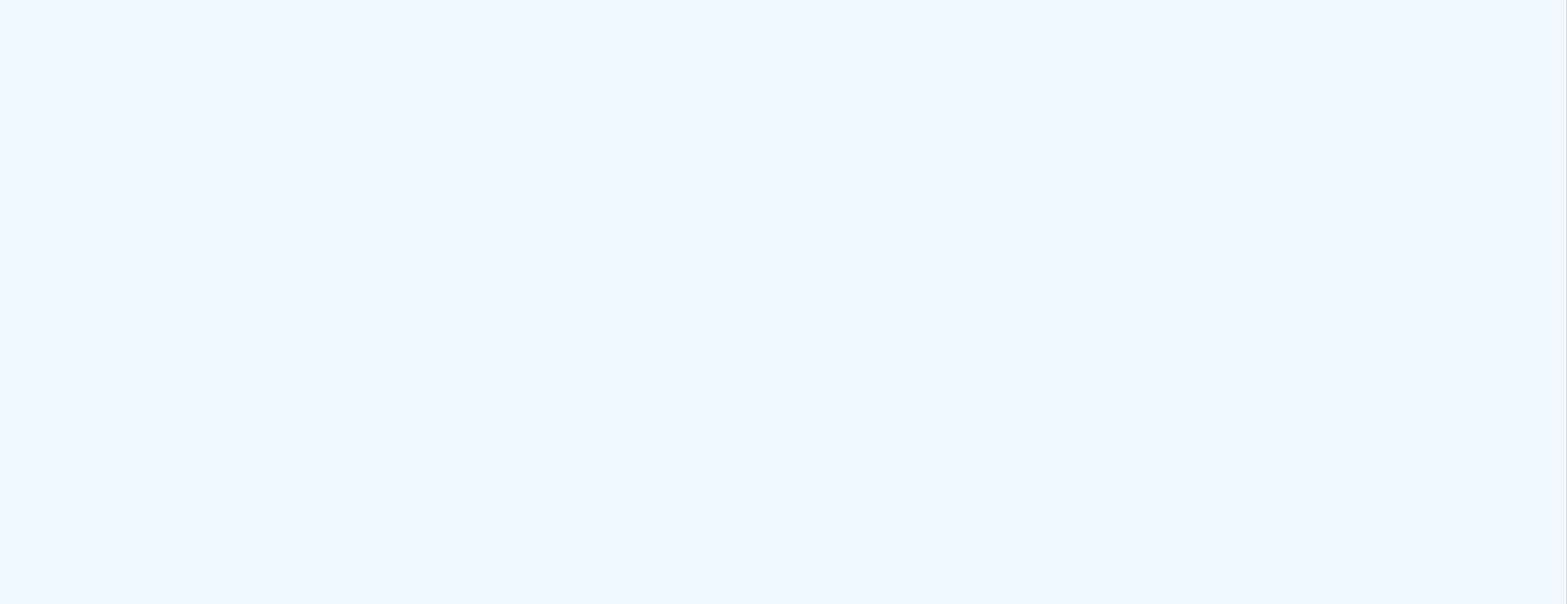
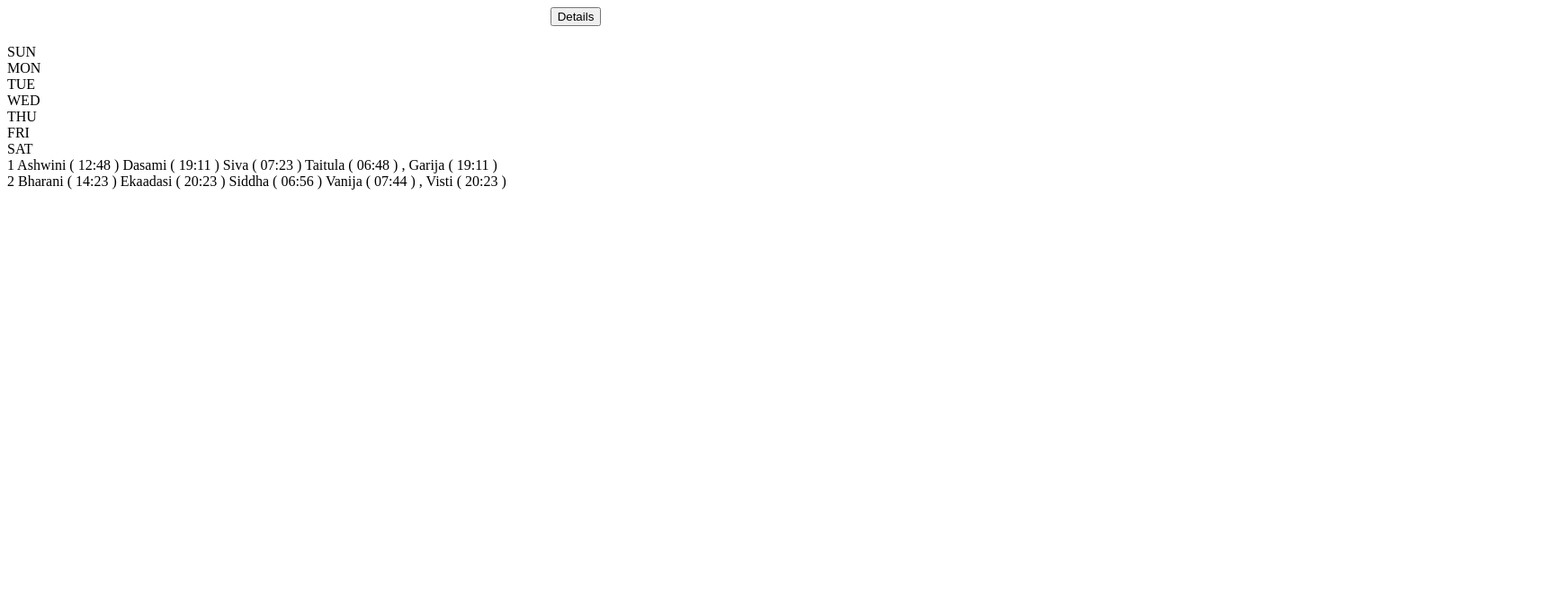
Before and after one commit to muthuvijayanelango/PanchangCalendar, a plain HTML site: page Index.html in a window 1280 px wide. Shown: the top 672 px of the page at 90% size, 1742 px wide, since content can reach past the window. Drawn offline with Linux system fonts and the light colour scheme.

Commit message:
Add files via upload

```diff
--- a/Style.css
+++ b/Style.css
@@ -1,25 +1,7 @@
 html
 {
-    scrollbar-width: normal;
-    scrollbar-color: white,grey;
+    overflow-y:scroll;
 }
-html::-webkit-scrollbar
-{
-    width:4vw;
-}
-html::-webkit-scrollbar-thumb
-{
-    background-color: #777;
-}
-html::-webkit-scrollbar-track
-{
-    background-color: #333;
-}
-html::-webkit-scrollbar-thumb:hover
-{
-    background-color: #555;
-}
-
 h1
 {
     display:flex;
@@ -28,105 +10,21 @@ h1
 }
 table
 {
-    border-collapse: collapse;
-    border-color: grey;
     background: white;
     color: blue;
 }
-th,td
+.abc,.abc th,.abc td
 {
-    font-size:24;
+    border: 1px solid gray;
 }
-
-body
+#footer
 {
-    position:relative;
-    display:flex;
-    justify-content:center;
-    align-items:center;
-    height:50vh;
-    font-family: sans-serif;
-    background:url("Assets/Logo.png") no-repeat center/cover;
-    overflow:hidden;
+    border-style: solid;
+    border-color: grey;
+    position: static;
+    padding: 10px 10px 0px 10px;
+    bottom: 0;
+    width: 100%;
+    height: 150px;
+    background: white;
 }
-body::before
-{
-    content:" ";
-    width: 102 vw;
-    position: absolute;
-    top: -100px;
-    left: -20px;
-    bottom:0;
-    right:0;
-    filter:blur(10px);
-    background:inherit;
-}
-.calendar
-{
-    position:absolute;
-    width: 1632px;
-    height: 2304px;
-    background-color:aliceblue;
-    box-sizing: border-box;
-    box-shadow: 0 5px 50px rgba(0,0,0,0.5);
-    border-radius: 8px;
-    overflow:hidden;
-    transform:scale(1.35);
-}
-
-.calendar_date
-{
-    padding: 20px;
-    display:grid;
-    grid-template-columns:repeat(auto-fit , minmax(25px,1fr));
-    grid-gap:120px;
-    box-sizing:border-box;
-}
-.calendar_day
-{
-    display:flex;
-    align-items:center;
-    justify-content:center;
-    height:50px;
-    font-weight:600;
-    color:black;
-}
-.calendar_day:nth-child(1)
-{
-    color: red;
-}
-.calendar_number
-{
-    display:flex;
-    align-items:center;
-    justify-content: center;
-    height:50px;
-    color:black;
-}
-.calendar_details
-{
-    display:flex;
-    align-items:center;
-    justify-content: center;
-    height:25px;
-    color:black;
-}
-.calendar_number:nth-child(1n)
-{
-    color:red;
-    font-weight:700;
-}
-.calendar_number--current,.calendar_number:hover
-{
-    background-color: blue;
-    color:white;
-    font-weight: 700;
-    cursor:pointer;
-}
-.calendar_number--current,.calendar_details:hover
-{
-    background-color: blue;
-    color:white;
-    font-weight: 700;
-    cursor:pointer;
-}
```
Also changed, not shown: Index(Jan).html (added, +33 -0 lines).
